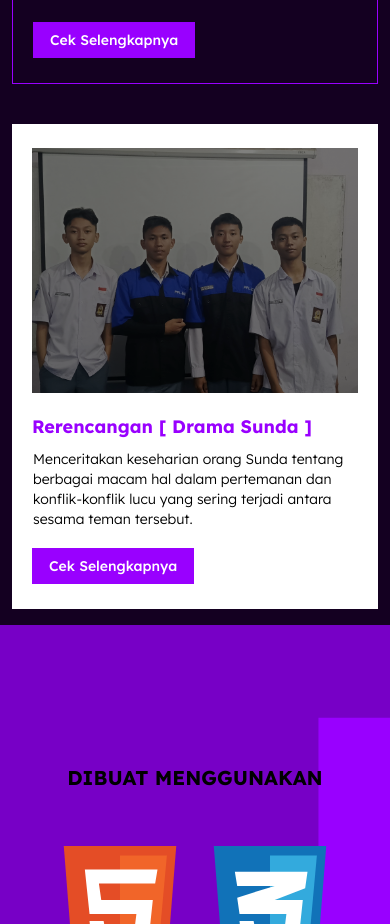
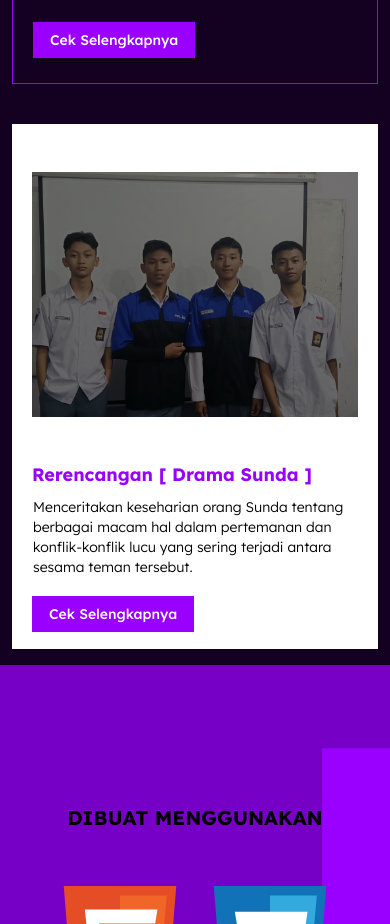
Before and after one commit to aquaa11/SundaCode, a Next.js app: page / in a window 390 px wide. Shown: the part 1880-2804 px from the top of the page. Built offline with nearby package versions, Linux system fonts and the light colour scheme.

Commit message:
Update index.js

```diff
--- a/pages/home/index.js
+++ b/pages/home/index.js
@@ -52,7 +52,7 @@ export default function Home() {
                 aria-label="to kamus"
               >
                 Coba Kamus !
-              </Link>{" "}
+              </Link>
             </button>
           </div>
         </div>
@@ -80,8 +80,8 @@ export default function Home() {
             <img className="bg-cover bg-bottom sm:bg-center w-full h-full" src="./poster-pamali.jpg"></img>
           </div>
         </div>
-        <div className="px-5 pt-6 pb-8 pb sm:py-6 sm:px-8 bg-white flex w-full max-w-screen-xl flex-col sm:flex-row mx-auto gap-5 sm:gap-10">
-          <div className="bg-white w-full sm:w-1/2 h-54 sm:h-[22rem]">
+        <div className="px-5 py-6 sm:px-8 bg-white flex w-full max-w-screen-xl flex-col sm:flex-row mx-auto gap-5 sm:gap-10">
+          <div className="bg-white w-full sm:w-1/2 py-6 sm:h-[22rem]">
             <div className="w-full brightness-50 hover:brightness-75 transition-all">
                   <img className=" bg-cover bg-bottom sm:bg-center w-full h-full" src="./kelompok-raizan.png"></img>
                   </div>
```
